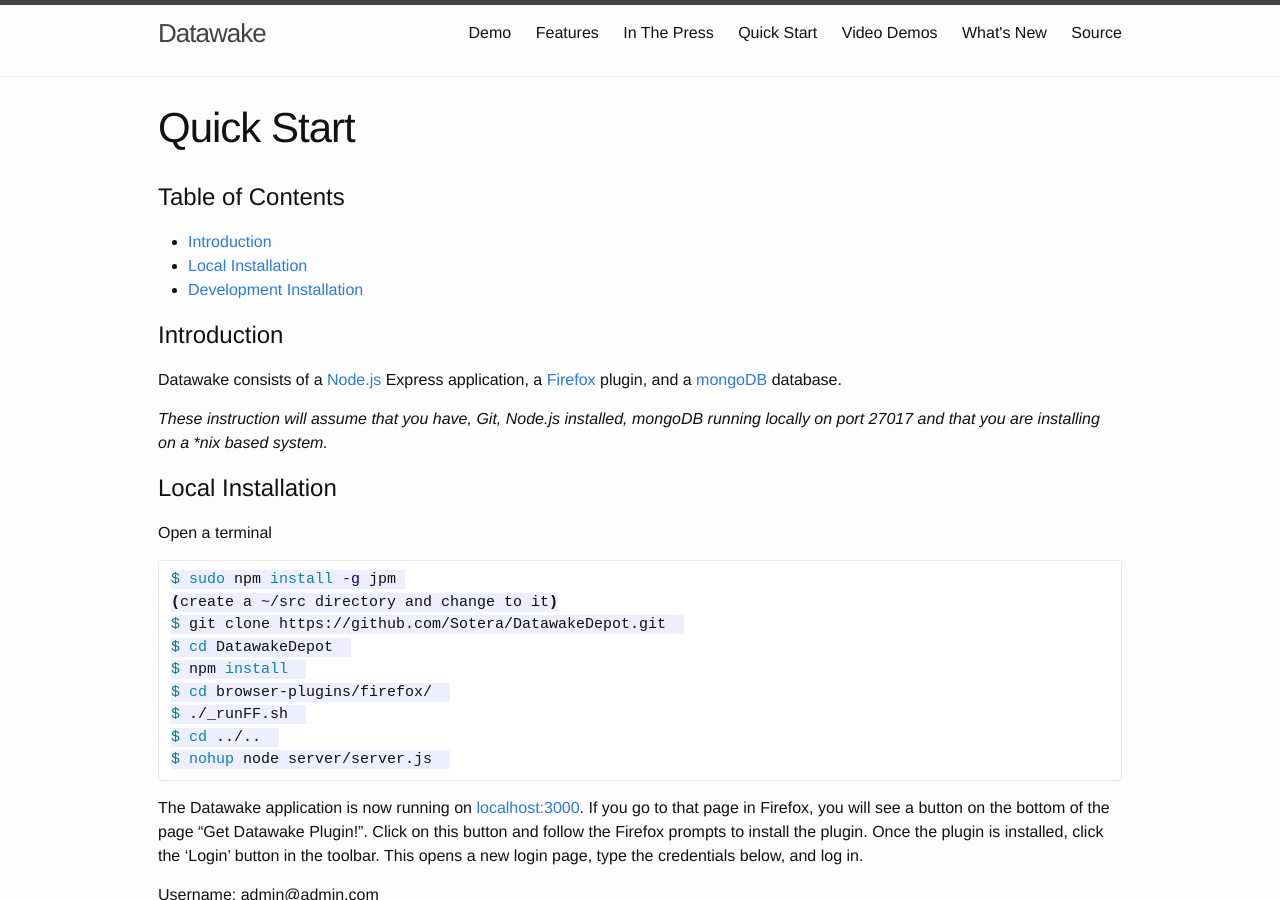
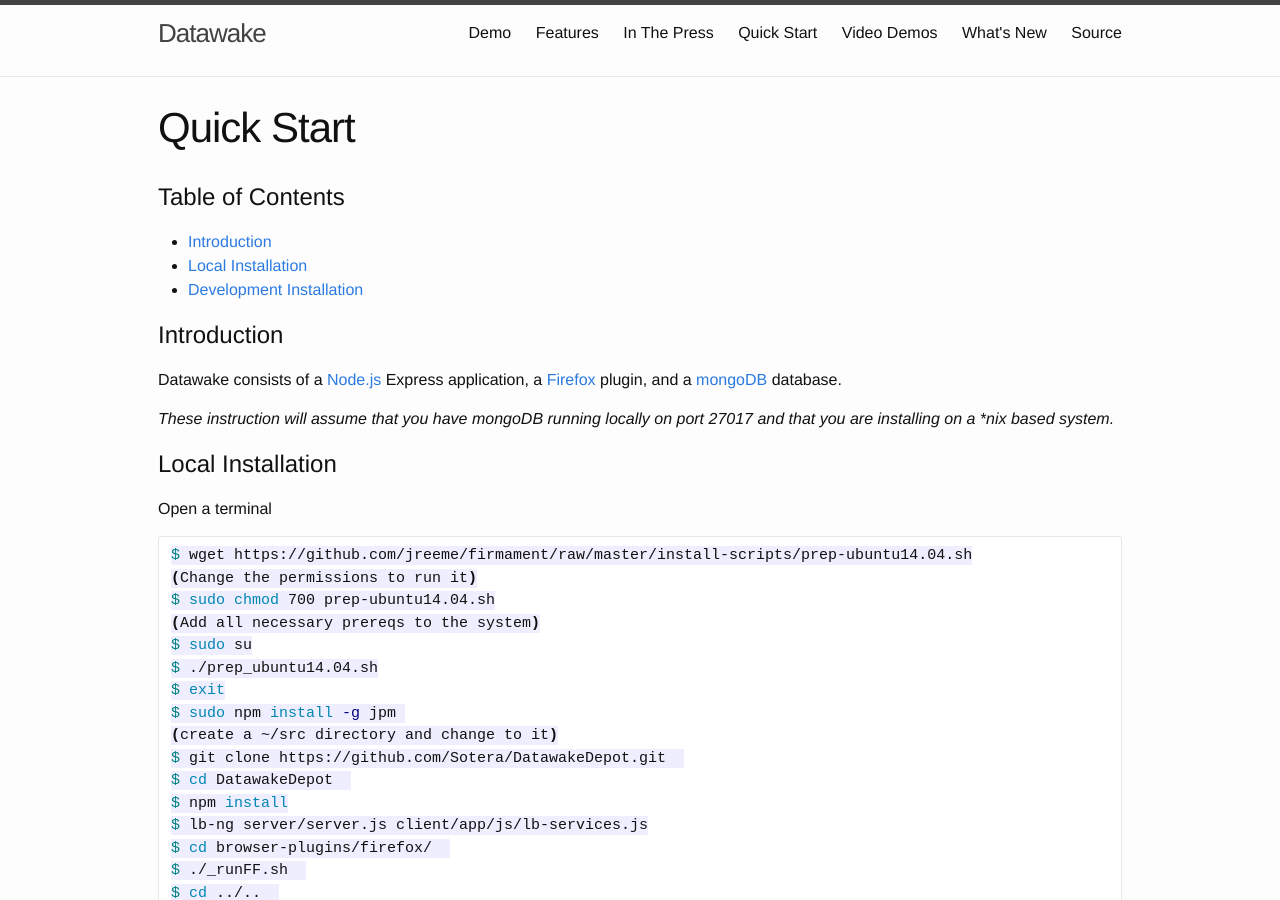
Before and after one commit to Sotera/Datawake, a Jekyll site: the page built from quickstart.md, in a window 1280 px wide and 900 px high. Built offline with Jekyll 4.4.1, drawn with Linux system fonts in a browser that asks for light colours; Markdown is read by kramdown in place of the engine named in the settings.

Commit message:
Added additional prep steps for Local installation

````diff
--- a/quickstart.md
+++ b/quickstart.md
@@ -12,17 +12,25 @@
 # Introduction <a id="introduction"></a>
 Datawake consists of a [Node.js](https://nodejs.org/en/) Express application, a [Firefox](https://www.mozilla.org/en-US/firefox/new/) plugin, and a [mongoDB](https://www.mongodb.org/) database.
 
-_These instruction will assume that you have, Git, Node.js installed, mongoDB running locally on port 27017 and that you are installing on a *nix based system._
+_These instruction will assume that you have mongoDB running locally on port 27017 and that you are installing on a *nix based system._
 
 # Local Installation <a id="installation"></a>
 Open a terminal
 
 ```bash
+$ wget https://github.com/jreeme/firmament/raw/master/install-scripts/prep-ubuntu14.04.sh
+(Change the permissions to run it)
+$ sudo chmod 700 prep-ubuntu14.04.sh
+(Add all necessary prereqs to the system)
+$ sudo su
+$ ./prep_ubuntu14.04.sh
+$ exit
 $ sudo npm install -g jpm
 (create a ~/src directory and change to it)
 $ git clone https://github.com/Sotera/DatawakeDepot.git
 $ cd DatawakeDepot
 $ npm install
+$ lb-ng server/server.js client/app/js/lb-services.js
 $ cd browser-plugins/firefox/
 $ ./_runFF.sh
 $ cd ../..
````
